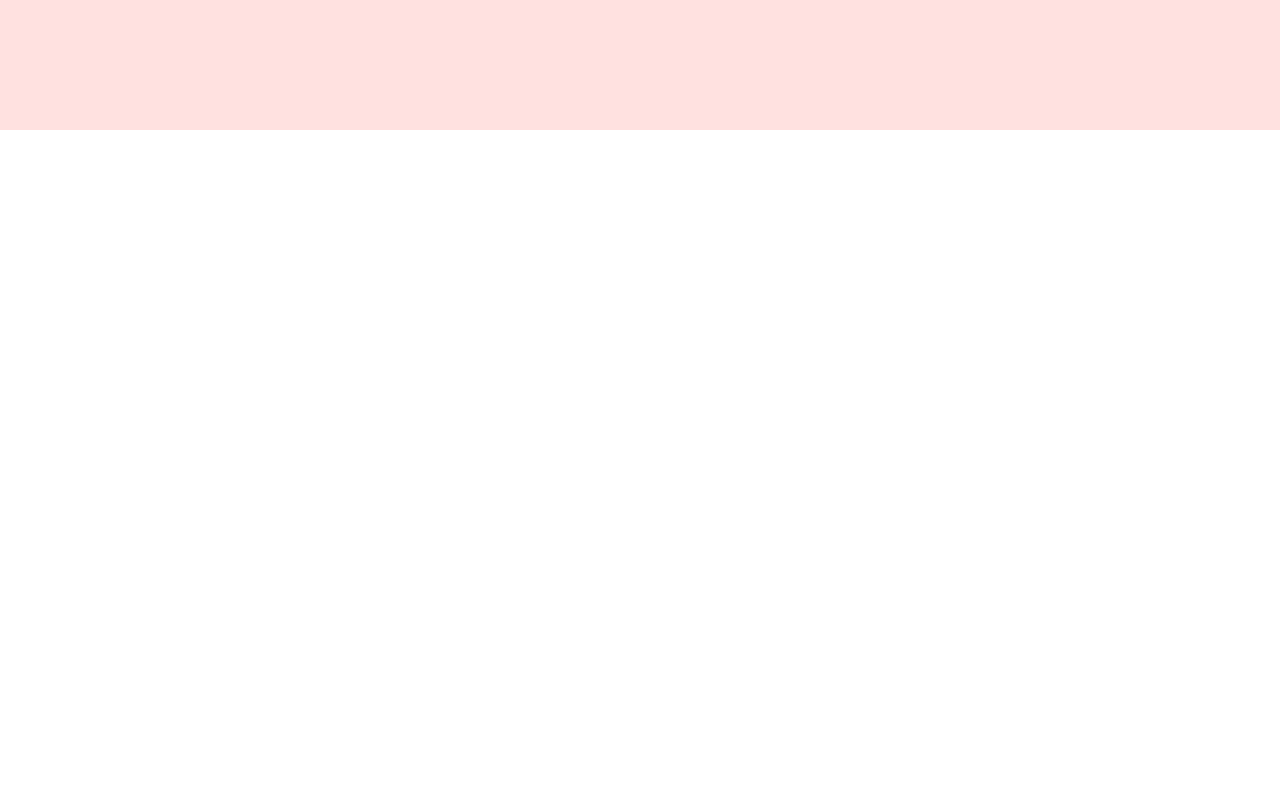
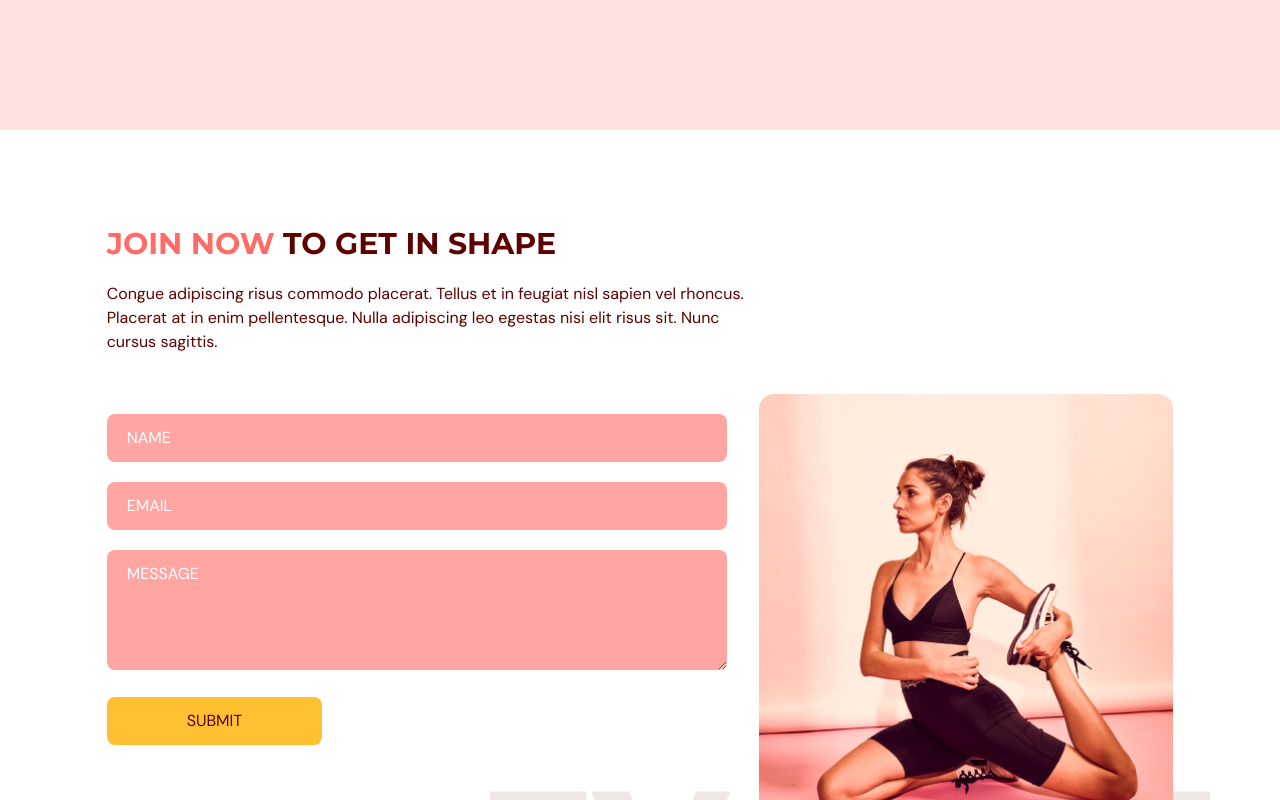
Before and after one commit to AlejandroM12/gym-ts, a React (Vite) app: page / in a window 1280 px wide. Shown: the part 2860-3660 px from the top of the page. Before the commit the page ends 2990 px from the top, so only its background shows below. Built offline with nearby package versions, Linux system fonts and the light colour scheme.

Commit message:
add: add contact us page

```diff
--- a/package.json
+++ b/package.json
@@ -13,7 +13,8 @@
     "framer-motion": "^8.0.1",
     "react": "^18.2.0",
     "react-anchor-link-smooth-scroll": "^1.0.12",
-    "react-dom": "^18.2.0"
+    "react-dom": "^18.2.0",
+    "react-hook-form": "^7.41.5"
   },
   "devDependencies": {
     "@types/node": "^18.11.17",
--- a/src/App.tsx
+++ b/src/App.tsx
@@ -4,6 +4,7 @@
 import Benefits from "@/scenes/benefits";
 import OurClasses from "@/scenes/ourClasses";
 import { SelectedPage } from "@/shared/types";
+import ContactUs from "./scenes/contactUs";
 
 function App() {
   const [selectedPage, setSelectedPage] = useState<SelectedPage>(
@@ -33,6 +34,7 @@
       <Home setSelectedPage={setSelectedPage} />
       <Benefits setSelectedPage={setSelectedPage} />
       <OurClasses setSelectedPage={setSelectedPage} />
+      <ContactUs setSelectedPage={setSelectedPage} />
     </div>
   );
 }
--- /dev/null
+++ b/src/scenes/contactUs/index.tsx
@@ -0,0 +1,152 @@
+import { useForm } from "react-hook-form";
+import { SelectedPage } from "@/shared/types";
+import { motion } from "framer-motion";
+import ContactUsePageGraphic from "@/assets/ContactUsPageGraphic.png";
+import HText from "@/shared/HText";
+
+type Props = {
+  setSelectedPage: (value: SelectedPage) => void;
+};
+
+const ContactUs = ({ setSelectedPage }: Props) => {
+  const inputStyles = `mt-5 w-full rounded-lg bg-primary-300 px-5 py-3 placeholder-white`;
+
+  const {
+    register,
+    trigger,
+    formState: { errors },
+  } = useForm();
+
+  const onSubmit = async (e: any) => {
+    const isValid = await trigger();
+    if (!isValid) {
+      e.preventDefault();
+    }
+  };
+  return (
+    <section id="contactus" className="mx-auto w-5/6 pt-24 pb-32">
+      <motion.div
+        onViewportEnter={() => setSelectedPage(SelectedPage.ContactUs)}
+      >
+        <motion.div
+          className="md:w-3/5"
+          initial="hidden"
+          whileInView="visible"
+          viewport={{ once: true, amount: 0.5 }}
+          transition={{ duration: 0.5 }}
+          variants={{
+            hidden: { opacity: 0, x: -50 },
+            visible: { opacity: 1, x: 0 },
+          }}
+        >
+          <HText>
+            <span className="text-primary-500">JOIN NOW</span> TO GET IN SHAPE
+          </HText>
+          <p className="my-5">
+            Congue adipiscing risus commodo placerat. Tellus et in feugiat nisl
+            sapien vel rhoncus. Placerat at in enim pellentesque. Nulla
+            adipiscing leo egestas nisi elit risus sit. Nunc cursus sagittis.
+          </p>
+        </motion.div>
+        <div className="mt-10 justify-between gap-8 md:flex">
+          <motion.div
+            className="mt-10 basis-3/5 md:mt-0"
+            initial="hidden"
+            whileInView="visible"
+            viewport={{ once: true, amount: 0.5 }}
+            transition={{ duration: 0.5 }}
+            variants={{
+              hidden: { opacity: 0, y: 50 },
+              visible: { opacity: 1, y: 0 },
+            }}
+          >
+            <form
+              target="_blank"
+              onSubmit={onSubmit}
+              method="POST"
+              action="https://formsubmit.co/alejandro.morel1905@gmail.com"
+            >
+              <input
+                className={inputStyles}
+                type="text"
+                placeholder="NAME"
+                {...register("name", {
+                  required: true,
+                  maxLength: 100,
+                })}
+              />
+              {errors.name && (
+                <p className="mt-1 text-primary-500">
+                  {errors.name.type === "required" && "This field is required."}
+                  {errors.name.type === "maxLength" &&
+                    "Max length is 100 char."}
+                </p>
+              )}
+              <input
+                className={inputStyles}
+                type="text"
+                placeholder="EMAIL"
+                {...register("email", {
+                  required: true,
+                  pattern: /^[A-Z0-9._%+-]+@[A-Z0-9.-]+\.[A-Z]{2,}$/i,
+                })}
+              />
+              {errors.email && (
+                <p className="mt-1 text-primary-500">
+                  {errors.email.type === "required" &&
+                    "This field is required."}
+                  {errors.email.type === "pattern" && "Invalid email address."}
+                </p>
+              )}
+              <textarea
+                rows={4}
+                cols={50}
+                className={inputStyles}
+                placeholder="MESSAGE"
+                {...register("message", {
+                  required: true,
+                  maxLength: 2000,
+                })}
+              />
+              {errors.message && (
+                <p className="mt-1 text-primary-500">
+                  {errors.message.type === "required" &&
+                    "This field is required."}
+                  {errors.message.type === "maxLength" &&
+                    "Max length is 2000 char."}
+                </p>
+              )}
+              <button
+                type="submit"
+                className="duration-5 mt-5 rounded-lg bg-secondary-500 px-20 py-3 transition hover:text-white"
+              >
+                SUBMIT
+              </button>
+            </form>
+          </motion.div>
+          <motion.div
+            className="relative mt-16 basis-2/5 md:mt-0"
+            initial="hidden"
+            whileInView="visible"
+            viewport={{ once: true, amount: 0.5 }}
+            transition={{ delay: 0.2, duration: 0.5 }}
+            variants={{
+              hidden: { opacity: 0, y: 50 },
+              visible: { opacity: 1, y: 0 },
+            }}
+          >
+            <div className="w-full before:absolute before:-bottom-20 before:-right-10 before:z-[-1] md:before:content-evolvetext">
+              <img
+                className="w-full "
+                src={ContactUsePageGraphic}
+                alt="contact-us-page-graphic"
+              />
+            </div>
+          </motion.div>
+        </div>
+      </motion.div>
+    </section>
+  );
+};
+
+export default ContactUs;
```
Also changed, not shown: 1 other file (tests, documents, lock files or other folders).
